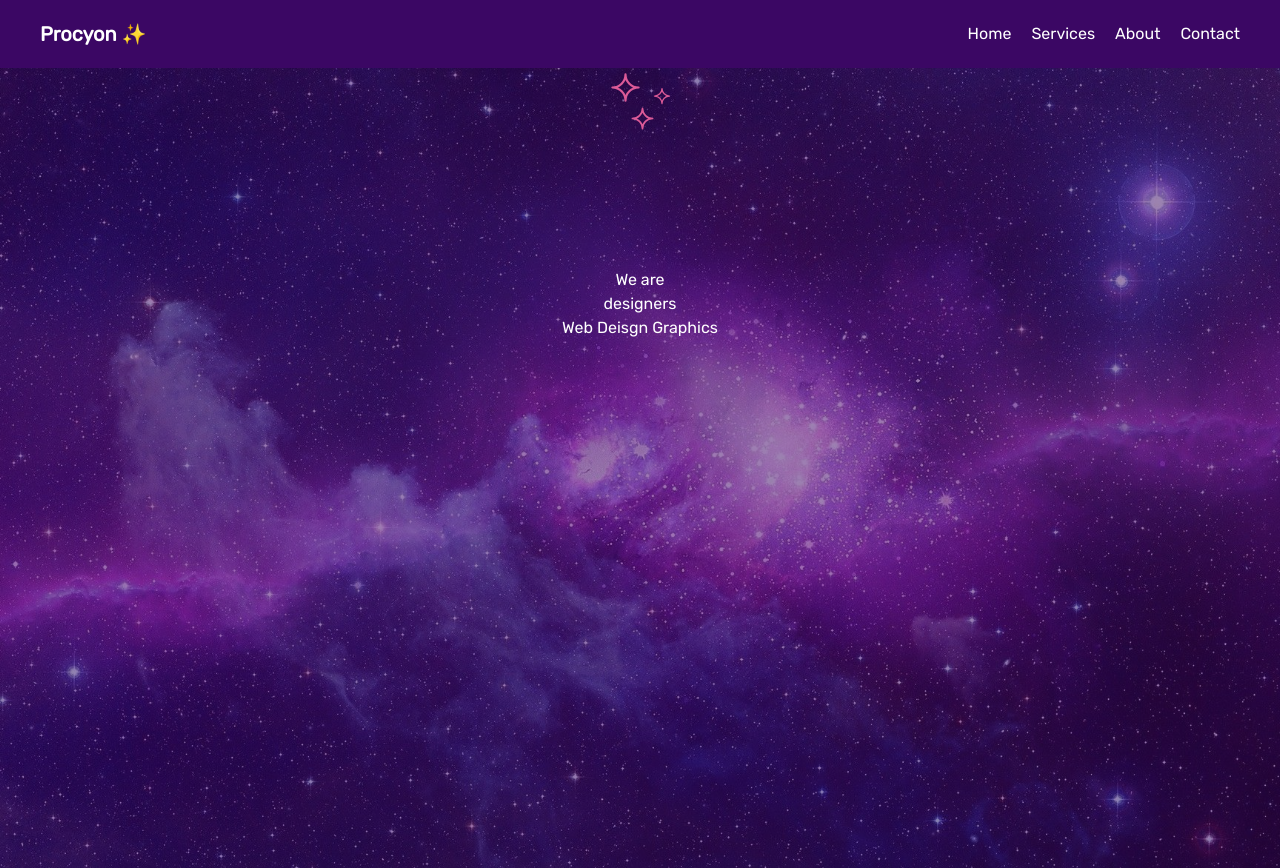
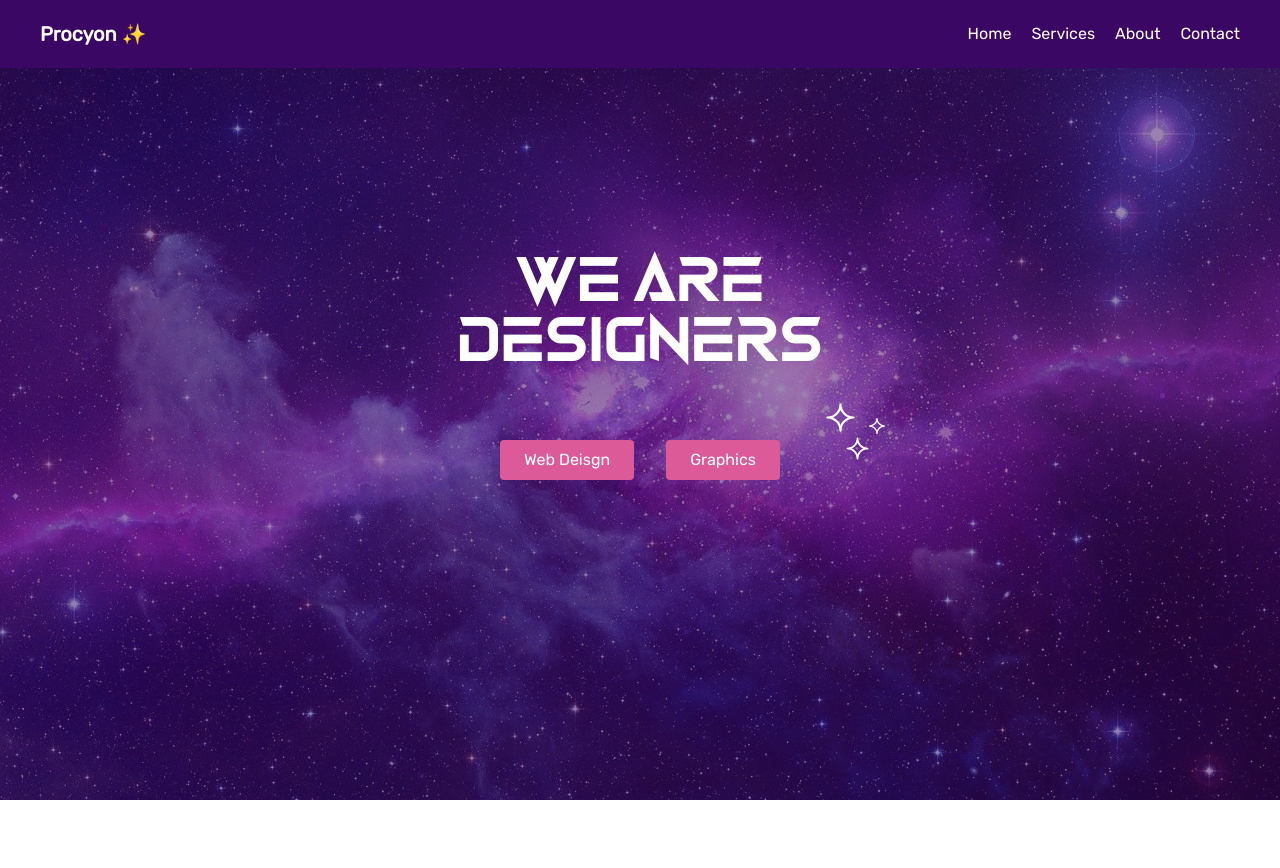
Before and after one commit to rudrprasad05/Procyon, an Astro site: page / in a window 1280 px wide. After the commit the page ends 800 px from the top, so only its background shows below. Built offline with nearby package versions, Linux system fonts and the light colour scheme; Astro itself is replaced by a stand-in of ours.

Commit message:
header done:

```diff
--- a/src/components/nav.astro
+++ b/src/components/nav.astro
@@ -1,4 +1,4 @@
-<nav class="md:flex items-center justify-between md:p-5 bg-procyon-purple text-white">
+<nav class="md:flex items-center justify-between md:p-5 bg-procyon-purple text-white absolute z-20 w-screen">
    <div class="ml-5 font-semibold text-xl flex items-center justify-between">
     <a href="/">Procyon ✨</a>
     <svg id="ham" class=" h-16 w-16 ham hamRotate ham1 block md:hidden" viewBox="0 0 100 100" width="80" onclick="toggle()">
--- a/src/pages/index.astro
+++ b/src/pages/index.astro
@@ -11,33 +11,31 @@ import "../style/main.css"
 	<div class="bg-procyon-purple relative h-screen grid place-items-center text-center">
 
 		<div class="h-screen absolute top-0">
-			<img src="/bg/hero-bg.jpeg" alt="" class="opacity-50 h-full object-cover">
+			<img src="/bg/hero-bg.jpeg" alt="" class="opacity-50 h-full w-screen object-cover">
 		</div>
 
-		<div class="h-50v w-6/12 text-white z-10 opacity-100">
+		<div class="h-50v w-min text-white z-10 opacity-100 grid relative">
 
-			<p>We are <br> designers</p>
-			<div>
+			<p class="h-min m-auto h1 text-6xl">We are <br> designers</p>
+			<div class="flex h-min w-max mx-auto">
 
 
-				<button>Web Deisgn</button>
-				<button>Graphics</button>
+				<button class="btn">Web Deisgn</button>
+				<button class="btn">Graphics</button>
 
 			</div>
 
-		</div>
-
-		<div class="absolute w-16 h-16 top-0.5">
+			<div class="absolute w-16 h-16 top-2/4 left-full">
 
 				<svg width="20px" height="20px" viewBox="0 0 24 24" fill="none" xmlns="http://www.w3.org/2000/svg" class="absolute top-1/4 right-0">
-				<path class="stroke-procyon-pink" d="M12 3C12 7.97056 16.0294 12 21 12C16.0294 12 12 16.0294 12 21C12 16.0294 7.97056 12 3 12C7.97056 12 12 7.97056 12 3Z" stroke="#000000" stroke-width="1.5" stroke-linecap="round" stroke-linejoin="round"/>
+					<path class="stroke-white" d="M12 3C12 7.97056 16.0294 12 21 12C16.0294 12 12 16.0294 12 21C12 16.0294 7.97056 12 3 12C7.97056 12 12 7.97056 12 3Z" stroke="#000000" stroke-width="1.5" stroke-linecap="round" stroke-linejoin="round"/>
 				</svg>
 
 				<svg width="35px" height="35px" viewBox="0 0 24 24" fill="none" xmlns="http://www.w3.org/2000/svg">
-				<path class="stroke-procyon-pink" d="M12 3C12 7.97056 16.0294 12 21 12C16.0294 12 12 16.0294 12 21C12 16.0294 7.97056 12 3 12C7.97056 12 12 7.97056 12 3Z" stroke="#000000" stroke-width="1.5" stroke-linecap="round" stroke-linejoin="round"/>
+					<path class="stroke-white" d="M12 3C12 7.97056 16.0294 12 21 12C16.0294 12 12 16.0294 12 21C12 16.0294 7.97056 12 3 12C7.97056 12 12 7.97056 12 3Z" stroke="#000000" stroke-width="1.5" stroke-linecap="round" stroke-linejoin="round"/>
 				</svg>
 				<svg width="27px" height="27px" viewBox="0 0 24 24" fill="none" xmlns="http://www.w3.org/2000/svg" class="absolute bottom-0.5 right-1/4">
-				<path class="stroke-procyon-pink" d="M12 3C12 7.97056 16.0294 12 21 12C16.0294 12 12 16.0294 12 21C12 16.0294 7.97056 12 3 12C7.97056 12 12 7.97056 12 3Z" stroke-width="1.5" stroke-linecap="round" stroke-linejoin="round"/>
+					<path class="stroke-white" d="M12 3C12 7.97056 16.0294 12 21 12C16.0294 12 12 16.0294 12 21C12 16.0294 7.97056 12 3 12C7.97056 12 12 7.97056 12 3Z" stroke-width="1.5" stroke-linecap="round" stroke-linejoin="round"/>
 				</svg>
 
 		</div>
@@ -45,4 +43,8 @@ import "../style/main.css"
 		</div>
 
 
+
+	</div>
+
+
 </Base>
--- a/src/style/main.css
+++ b/src/style/main.css
@@ -9,6 +9,10 @@
 
     .star{
         @apply stroke-procyon-pink;
+    }
+
+    .btn{
+        @apply bg-procyon-pink opacity-100 py-2 px-6 rounded m-4
     }
 
 }
```
Lines whose indentation alone changed are shown as unchanged.
